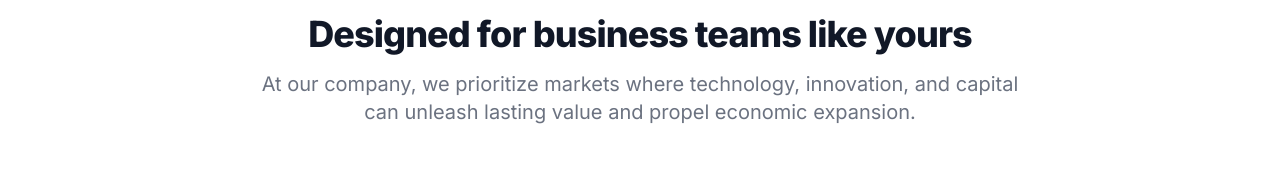
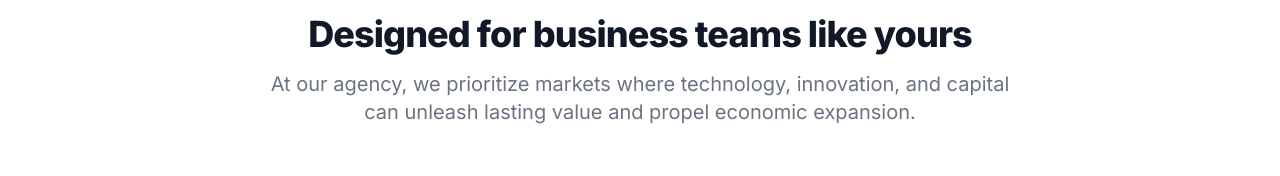
Before and after one commit to eu0823/honeydevtech-website, a Next.js app: page /services in a window 1280 px wide. Shown: the part 124-300 px from the top of the page. Built offline with nearby package versions, Linux system fonts and the light colour scheme.

Commit message:
comapny to agency

```diff
--- a/src/app/layout.tsx
+++ b/src/app/layout.tsx
@@ -8,7 +8,7 @@ const inter = Inter({ subsets: ["latin"] });
 
 export const metadata: Metadata = {
   title: "HoneyDevTech",
-  description: "Website, blockchain, unreal engine and game development company",
+  description: "Website, blockchain, unreal engine and game development agency",
   icons: {
     icon: '/images/logo.png',
   },
--- a/src/app/services/page.tsx
+++ b/src/app/services/page.tsx
@@ -7,7 +7,7 @@ export default function Services() {
                     Designed for business teams like yours
                 </h2>
                 <p className="text-gray-500 sm:text-xl dark:text-gray-400">
-                At our company, we prioritize markets where technology, innovation, and capital can unleash lasting value and propel economic expansion.
+                At our agency, we prioritize markets where technology, innovation, and capital can unleash lasting value and propel economic expansion.
                 </p>
             </div>
             <div className="space-y-8 md:grid md:grid-cols-2 lg:grid-cols-3 md:gap-12 md:space-y-0">
--- a/src/components/OurApproach.tsx
+++ b/src/components/OurApproach.tsx
@@ -28,7 +28,7 @@ export default function OurApproach() {
                 </div>
                 <div className="w-full flex flex-col gap-3">
                     <h1 className="text-2xl md:text-2xl lg:text-3xl font-bold text-center md:text-left">UX Driven Engineering</h1>
-                    <p className="text-md md:text-lg">{"Unlike other companies, we are a UX first development company. Projects are driven by designers and they make sure design and experiences translate to code."}</p>
+                    <p className="text-md md:text-lg">{"Unlike other companies, we are a UX first development agency. Projects are driven by designers and they make sure design and experiences translate to code."}</p>
                 </div>
             </div>
             <div className="flex flex-col items-center md:flex-row md:items-start gap-8 border-2 border-gray-300 px-8 py-12 bg-white">
@@ -39,7 +39,7 @@ export default function OurApproach() {
                 </div>
                 <div className="w-full flex flex-col gap-3">
                     <h1 className="text-2xl md:text-2xl lg:text-3xl font-bold text-center md:text-left">Developing Shared Understanding</h1>
-                    <p className="text-md md:text-lg">{"At our company, we prioritize developing shared understanding among team members. Communication is key, and we ensure that everyone is on the same page regarding project goals and requirements."}</p>
+                    <p className="text-md md:text-lg">{"At our agency, we prioritize developing shared understanding among team members. Communication is key, and we ensure that everyone is on the same page regarding project goals and requirements."}</p>
                 </div>
             </div>
             <div className="flex flex-col items-center md:flex-row md:items-start gap-8 border-2 border-gray-300 px-8 py-12 bg-white">
```
